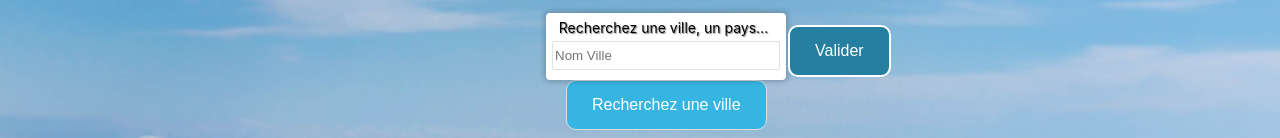
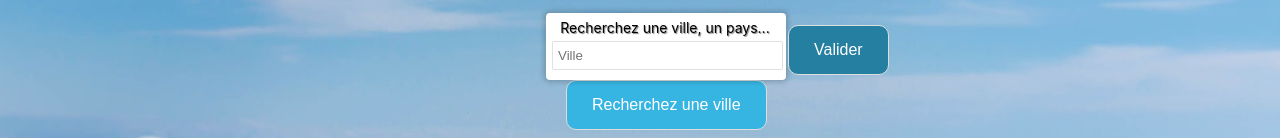
Before and after one commit to Samsara-GOG/weather-app, a React (Create React App) app: page / in a window 1280 px wide. Both pictures are taken after a click on the button "Recherchez une ville". Shown: the top 138 px of the page. Built offline with nearby package versions, Linux system fonts and the light colour scheme; no server answers.

Commit message:
Modif css

```diff
--- a/src/App.css
+++ b/src/App.css
@@ -112,6 +112,7 @@ a:link
 label {
   font-size: 14px;
   color: black;
+  box-shadow: 0;
   margin-right: 5px;
   margin-bottom: 5px;
   display: flex;
@@ -132,4 +133,5 @@ input {
 
 #location-name {
   max-width: 100%;
+  padding-left: 5px;
 }
--- a/src/components/top/TodayWeather.jsx
+++ b/src/components/top/TodayWeather.jsx
@@ -67,7 +67,7 @@ export default class TodayWeather extends React.Component {
                     <input
                       id="location-name"
                       type="text"
-                      placeholder="Nom Ville"
+                      placeholder="Ville"
                       onChange={this.onLocationNameChange.bind(this)}
                     />
                     <button
--- a/src/components/top/style.css
+++ b/src/components/top/style.css
@@ -13,7 +13,6 @@
 }
 
 .box-select-location {
-  border: 2px solid white;
   background-color: #257fa0;
   font-size: 16px;
   font-family: Robot, sans-serif;
@@ -32,7 +31,7 @@
 
 .img__today {
   height: 135px;
-  max-width: 100%;
+  max-width: 140%;
   margin-bottom: 25px;
 }
 
```
Also changed, not shown: 1 other file (tests, documents, lock files or other folders).
